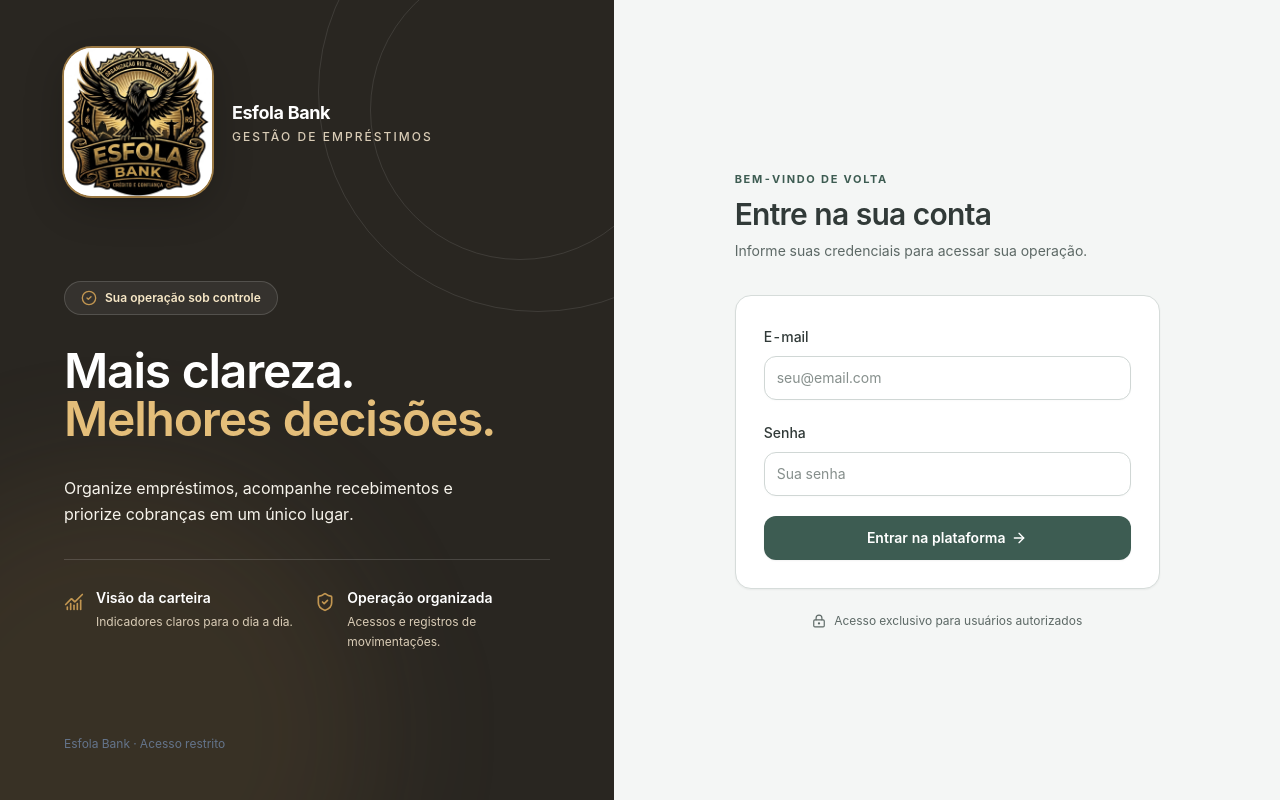
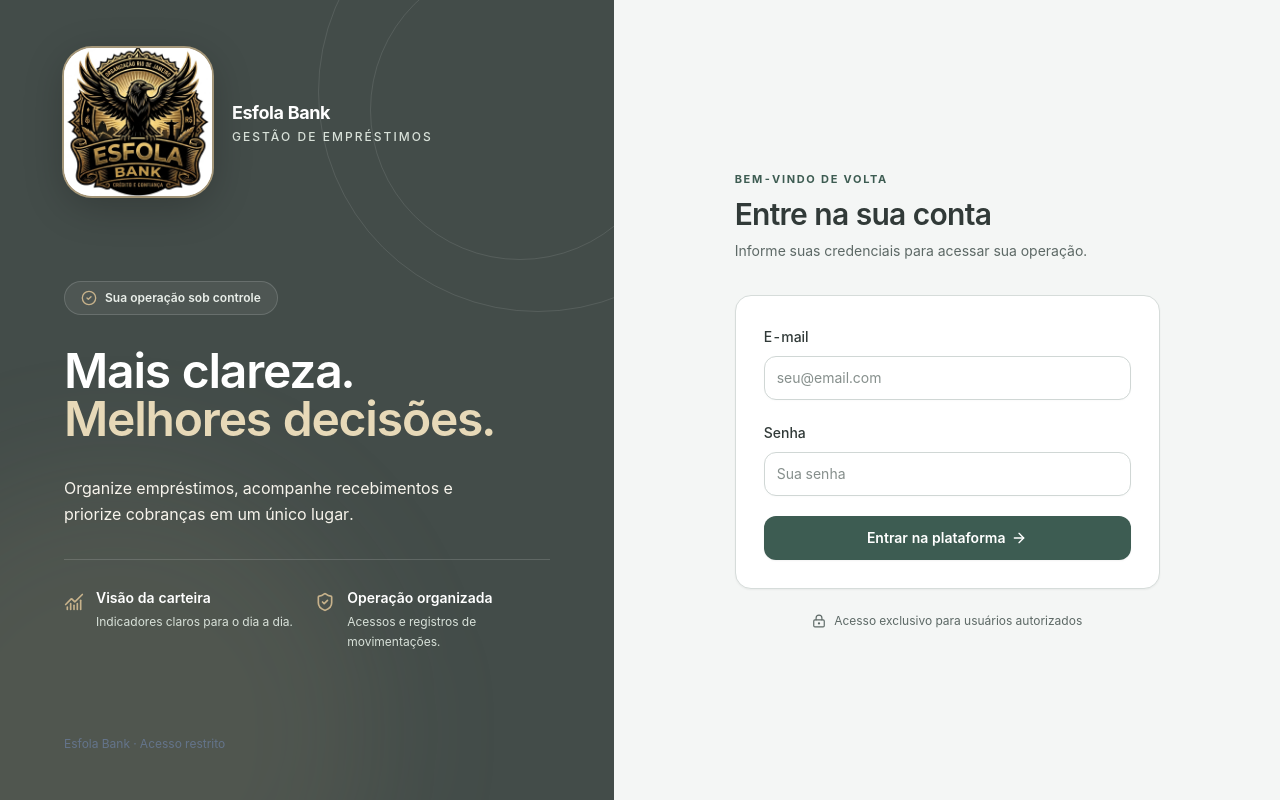
Before and after one commit to matheusdebrito/esfola-bank, a React (Vite) app in the folder frontend/: page /login in a window 1280 px wide. Built offline with nearby package versions, Linux system fonts and the light colour scheme; no server answers.

Commit message:
style: suavizar superficies e navegacao para conforto visual

```diff
--- a/frontend/src/pages/LoginPage.tsx
+++ b/frontend/src/pages/LoginPage.tsx
@@ -36,33 +36,33 @@ export default function LoginPage() {
   }
 
   return <div className="flex min-h-[100dvh] bg-background">
-    <section className="relative hidden w-[48%] flex-col justify-between overflow-hidden bg-[#292621] px-10 py-12 text-white lg:flex xl:px-16" aria-label="Esfola Bank">
+    <section className="relative hidden w-[48%] flex-col justify-between overflow-hidden bg-[#434C49] px-10 py-12 text-white lg:flex xl:px-16" aria-label="Esfola Bank">
       <div className="pointer-events-none absolute -right-36 -top-32 h-[440px] w-[440px] rounded-full border border-white/10" />
       <div className="pointer-events-none absolute -right-14 -top-10 h-[300px] w-[300px] rounded-full border border-white/10" />
-      <div className="pointer-events-none absolute -bottom-48 -left-36 h-[520px] w-[520px] rounded-full bg-[#C29651]/10 blur-3xl" />
+      <div className="pointer-events-none absolute -bottom-48 -left-36 h-[520px] w-[520px] rounded-full bg-[#C7B28B]/10 blur-3xl" />
       <div className="relative flex flex-wrap items-center gap-5">
-        <div className="relative flex h-[148px] w-[148px] shrink-0 items-center justify-center overflow-hidden rounded-[28px] bg-white shadow-[0_10px_40px_rgba(0,0,0,.22)] ring-2 ring-[#C29651]/75" aria-hidden="true">
+        <div className="relative flex h-[148px] w-[148px] shrink-0 items-center justify-center overflow-hidden rounded-[28px] bg-white shadow-[0_10px_40px_rgba(0,0,0,.22)] ring-2 ring-[#C7B28B]/75" aria-hidden="true">
           <img src="/logo-nova.jpg" alt="" className="absolute left-1/2 top-1/2 h-[125%] w-auto max-w-none -translate-x-1/2 -translate-y-1/2 object-contain" />
         </div>
         <div>
           <p className="text-lg font-bold tracking-tight">Esfola Bank</p>
-          <p className="mt-0.5 text-xs font-medium uppercase tracking-[.17em] text-[#D9CCB6]">Gestão de empréstimos</p>
+          <p className="mt-0.5 text-xs font-medium uppercase tracking-[.17em] text-[#D8E1D9]">Gestão de empréstimos</p>
         </div>
       </div>
       <div className="relative max-w-[560px] space-y-8">
-        <p className="inline-flex items-center gap-2 rounded-full border border-white/15 bg-white/[.06] px-4 py-2 text-xs font-semibold text-[#F7E7C6]">
-          <CheckCircle2 className="h-4 w-4 text-[#C29651]" /> Sua operação sob controle
+        <p className="inline-flex items-center gap-2 rounded-full border border-white/15 bg-white/[.06] px-4 py-2 text-xs font-semibold text-[#E9EEE9]">
+          <CheckCircle2 className="h-4 w-4 text-[#C7B28B]" /> Sua operação sob controle
         </p>
         <h1 className="text-4xl font-semibold leading-[1.13] tracking-tight xl:text-5xl">
           Mais clareza.<br />
-          <span className="text-[#E4BE7A]">Melhores decisões.</span>
+          <span className="text-[#E7D9B8]">Melhores decisões.</span>
         </h1>
         <p className="max-w-[430px] text-base leading-relaxed text-[#F7F4EC]">
           Organize empréstimos, acompanhe recebimentos e priorize cobranças em um único lugar.
         </p>
         <div className="grid gap-4 border-t border-white/15 pt-7 sm:grid-cols-2">
-          <div className="flex items-start gap-3"><ChartNoAxesCombined className="mt-1 h-5 w-5 shrink-0 text-[#C29651]" /><div><p className="text-sm font-semibold">Visão da carteira</p><p className="mt-1 text-xs leading-relaxed text-[#D9CCB6]">Indicadores claros para o dia a dia.</p></div></div>
-          <div className="flex items-start gap-3"><ShieldCheck className="mt-1 h-5 w-5 shrink-0 text-[#C29651]" /><div><p className="text-sm font-semibold">Operação organizada</p><p className="mt-1 text-xs leading-relaxed text-[#D9CCB6]">Acessos e registros de movimentações.</p></div></div>
+          <div className="flex items-start gap-3"><ChartNoAxesCombined className="mt-1 h-5 w-5 shrink-0 text-[#C7B28B]" /><div><p className="text-sm font-semibold">Visão da carteira</p><p className="mt-1 text-xs leading-relaxed text-[#D8E1D9]">Indicadores claros para o dia a dia.</p></div></div>
+          <div className="flex items-start gap-3"><ShieldCheck className="mt-1 h-5 w-5 shrink-0 text-[#C7B28B]" /><div><p className="text-sm font-semibold">Operação organizada</p><p className="mt-1 text-xs leading-relaxed text-[#D8E1D9]">Acessos e registros de movimentações.</p></div></div>
         </div>
       </div>
       <p className="relative text-xs text-slate-500">Esfola Bank · Acesso restrito</p>
@@ -71,7 +71,7 @@ export default function LoginPage() {
     <main className="flex min-w-0 flex-1 flex-col items-center justify-center px-5 py-10 sm:px-10">
       <div className="w-full max-w-[425px]">
         <div className="mb-8 flex items-center gap-4 lg:hidden">
-          <div className="relative flex h-[116px] w-[116px] shrink-0 items-center justify-center overflow-hidden rounded-2xl bg-white shadow-sm ring-2 ring-[#C29651]/60" aria-hidden="true">
+          <div className="relative flex h-[116px] w-[116px] shrink-0 items-center justify-center overflow-hidden rounded-2xl bg-white shadow-sm ring-2 ring-[#C7B28B]/60" aria-hidden="true">
             <img src="/logo-nova.jpg" alt="" className="absolute left-1/2 top-1/2 h-[125%] w-auto max-w-none -translate-x-1/2 -translate-y-1/2 object-contain" />
           </div>
           <div><p className="text-base font-bold text-foreground">Esfola Bank</p><p className="text-xs text-muted-foreground">Gestão de empréstimos</p></div>
```
